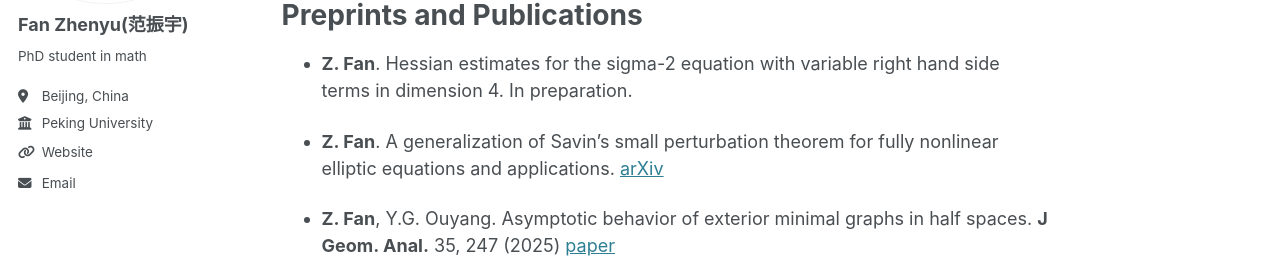
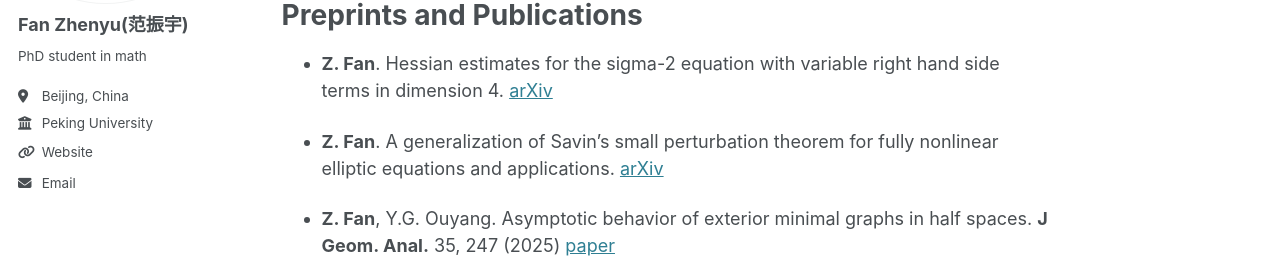
Before and after one commit to fanzymath/fanzymath.github.io, a Jekyll site: the page built from _pages/about.md, in a window 1280 px wide and 900 px high, scrolled down 722 px. Shown: the part 236-509 px from the top of the window. Built offline with Jekyll 4.4.1, drawn with Linux system fonts in a browser that asks for light colours.

Commit message:
Update about.md

```diff
--- a/_pages/about.md
+++ b/_pages/about.md
@@ -40,7 +40,7 @@ Teaching Assistant, Advanced Math C, 2023 fall at PKU
 
 Preprints and Publications
 ======
-- **Z. Fan**. Hessian estimates for the sigma-2 equation with variable right hand side terms in dimension 4. In preparation.
+- **Z. Fan**. Hessian estimates for the sigma-2 equation with variable right hand side terms in dimension 4. [arXiv](https://doi.org/10.48550/arXiv.2509.03217)
 
 - **Z. Fan**. A generalization of Savin's small perturbation theorem for fully nonlinear elliptic equations and applications. [arXiv](https://doi.org/10.48550/arXiv.2509.01138)
 
```
